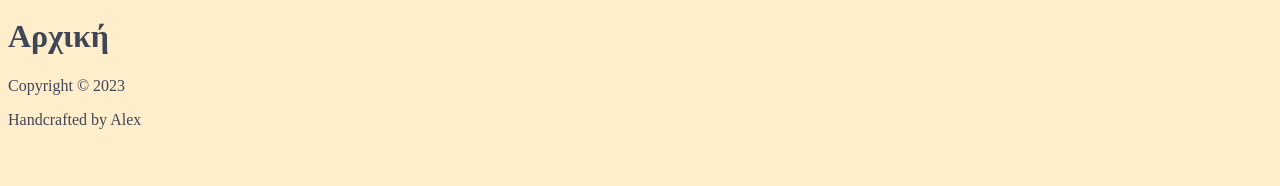
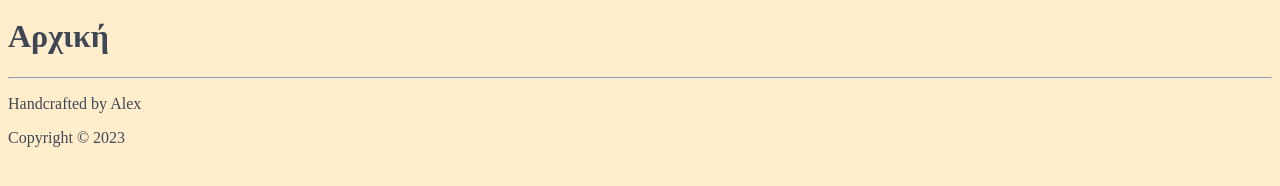
Before and after one commit to alexMet/poetic-thoughts, an Astro site: page / in a window 1280 px wide. Shown: the part 84-270 px from the top of the page. Built offline with nearby package versions, Linux system fonts and the light colour scheme; Astro itself is replaced by a stand-in of ours.

Commit message:
Change footer and simplify CSS

```diff
--- a/src/components/Footer.astro
+++ b/src/components/Footer.astro
@@ -1,4 +1,5 @@
-<footer class="mx-auto flex w-full justify-evenly p-8">
+<hr class="dark:bg-secondary mt-20 h-px border-0 bg-primary" />
+<footer class="my-5 flex justify-between">
+  <p>Handcrafted by Alex</p>
   <p>Copyright © 2023</p>
-  <p>Handcrafted by Alex</p>
 </footer>
--- a/src/layouts/BaseLayout.astro
+++ b/src/layouts/BaseLayout.astro
@@ -13,9 +13,9 @@ const { pageTitle } = Astro.props;
     <meta name="generator" content={Astro.generator} />
     <title>{pageTitle} | Ποιητικές σκέψεις</title>
   </head>
-  <body>
+  <body class="mx-auto max-w-prose">
     <Header />
-    <main class="mx-auto w-full max-w-prose p-4 leading-8">
+    <main class="mt-14 px-4 leading-8">
       <slot />
     </main>
     <Footer />
```
